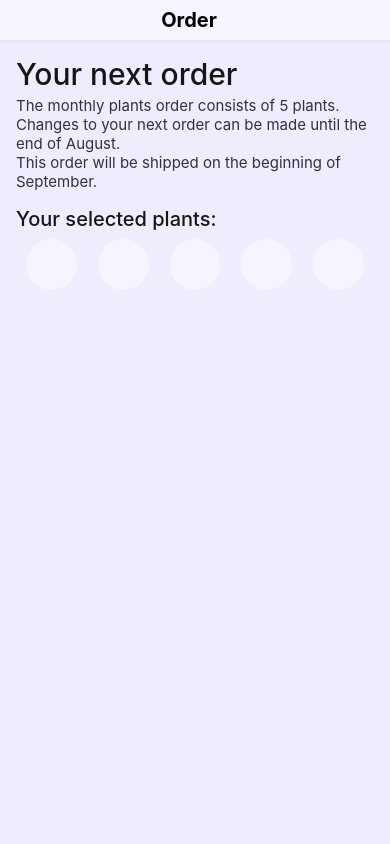
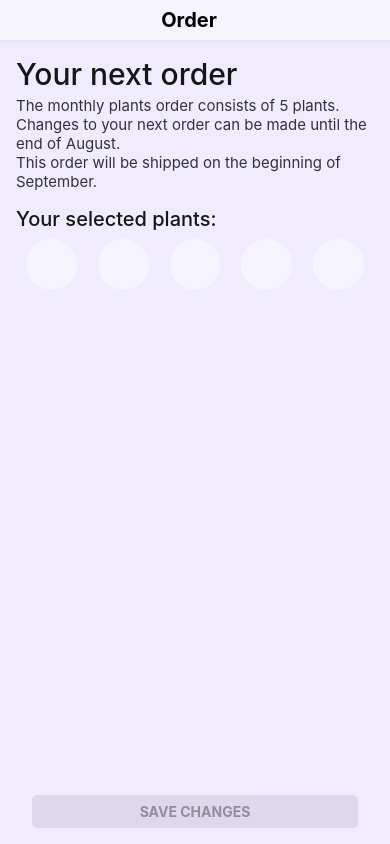
Before and after one commit to OrrEilam/AgwaFarm, a React Native app in the folder AgwaFarm/: screen / in a window 390 px wide. Built offline with nearby package versions, Linux system fonts and the light colour scheme.

Commit message:
added save-changes button and a generic one

```diff
--- /dev/null
+++ b/AgwaFarm/common/components/CTAButton/CTAButton.tsx
@@ -0,0 +1,46 @@
+import React from "react";
+import { Text, StyleProp, TouchableOpacity, ViewStyle } from "react-native";
+import { styles } from "./styles";
+
+/**
+ * The structure of the parameters needed for the component.
+ */
+interface ICTAButtonBaseProps {
+    onPress: () => void;
+    text?: string;
+    wrapperStyle?: StyleProp<ViewStyle>;
+    disabled?: boolean;
+}
+
+/**
+ * An extention of the props with children added to it for generics.
+ */
+export type CTAButtonProps = React.PropsWithChildren<ICTAButtonBaseProps>;
+
+/**
+ * A component that views a CTA (call-to-action) button with the given children/text.
+ * @param props The parameters needed for the component (indicators, events...).
+ * @returns The component's JSX render.
+ */
+export const CTAButton: React.FC<CTAButtonProps> = (props: CTAButtonProps) => {
+    return (
+        <TouchableOpacity
+            disabled={props.disabled}
+            onPress={props.onPress}
+            style={
+                props.disabled
+                ? {...styles.ctaButtonContainer, ...styles.ctaButtonDisabled}
+                : styles.ctaButtonContainer
+            }
+        >
+            {
+                props.text && (
+                    <Text style={styles.ctaButtonText}>
+                        {props.text}
+                    </Text>
+                )
+            }
+            {props.children}
+        </TouchableOpacity>
+    )
+}
--- /dev/null
+++ b/AgwaFarm/common/components/CTAButton/styles.ts
@@ -0,0 +1,22 @@
+import { StyleSheet } from "react-native";
+import { colors } from "../../styles/colors";
+
+export const styles = StyleSheet.create({
+    ctaButtonContainer: {
+        padding: '0.5rem',
+        width: '100%',
+        display: 'flex',
+        alignItems: 'center',
+        justifyContent: 'center',
+        borderRadius: 5,
+        backgroundColor: colors.background.medium,
+    },
+    ctaButtonDisabled: {
+        opacity: 0.5,
+    },
+    ctaButtonText: {
+        color: colors.text.medium,
+        fontWeight: '700',
+        textTransform: 'uppercase',
+    }
+})
--- a/AgwaFarm/pages/Order/OrderScreen.tsx
+++ b/AgwaFarm/pages/Order/OrderScreen.tsx
@@ -1,5 +1,9 @@
 import React, { useState } from 'react';
 import { View } from 'react-native';
+import { useSelector } from 'react-redux';
+import { CTAButton } from '../../common/components/CTAButton/CTAButton';
+import { IBasePlant } from '../../common/models/Plant';
+import { selectPlantCartContents, selectPlantCartMaxItems } from '../../common/store/features/plantCartSlice';
 import { Header } from './components/Header/Header';
 import { Introduction } from './components/Intoduction/Introduction';
 import { Menu } from './components/Menu/Menu';
@@ -11,6 +15,13 @@ import { styles } from './styles';
  * @returns The component's JSX render.
  */
 export const OrderScreen: React.FC<{}> = () => {
+
+    //#region Redux Hooks
+
+    const plantCart: IBasePlant[] = useSelector(selectPlantCartContents);
+    const maxCartItems: number = useSelector(selectPlantCartMaxItems);
+
+    //#endregion
 
     //#region States
 
@@ -27,6 +38,13 @@ export const OrderScreen: React.FC<{}> = () => {
         // TODO: Implement a close-order-screen functionality in the future.
     }
 
+    /**
+     * A method to handle the saving of the cart triggered by the footer.
+     */
+    const handeOnSave = (): void => {
+        // TODO: Implement a save mechanism.
+    }
+
     //#endregion
 
     return (
@@ -34,8 +52,13 @@ export const OrderScreen: React.FC<{}> = () => {
             <Header onClose={handleOnClose} />
             <View style={styles.content}>
                 <Introduction />
-                <Selector
-                    onPlantAdd={() => setIsMenuOpen(true)}
+                <Selector onPlantAdd={() => setIsMenuOpen(true)} />
+            </View>
+            <View style={styles.saveButtonContainer}>
+                <CTAButton
+                    onPress={handeOnSave}
+                    text='Save Changes'
+                    disabled={plantCart.length < maxCartItems}
                 />
             </View>
             <Menu
--- a/AgwaFarm/pages/Order/styles.ts
+++ b/AgwaFarm/pages/Order/styles.ts
@@ -9,5 +9,13 @@ export const styles = StyleSheet.create({
         flexGrow: 1,
         backgroundColor: colors.background.light,
         padding: '1rem'
-    }
+    },
+    saveButtonContainer: {
+        paddingVertical: '1rem',
+        paddingHorizontal: '2rem',
+        display: 'flex',
+        alignItems: 'center',
+        justifyContent: 'center',
+        backgroundColor: colors.background.light,
+    },
 });
```
